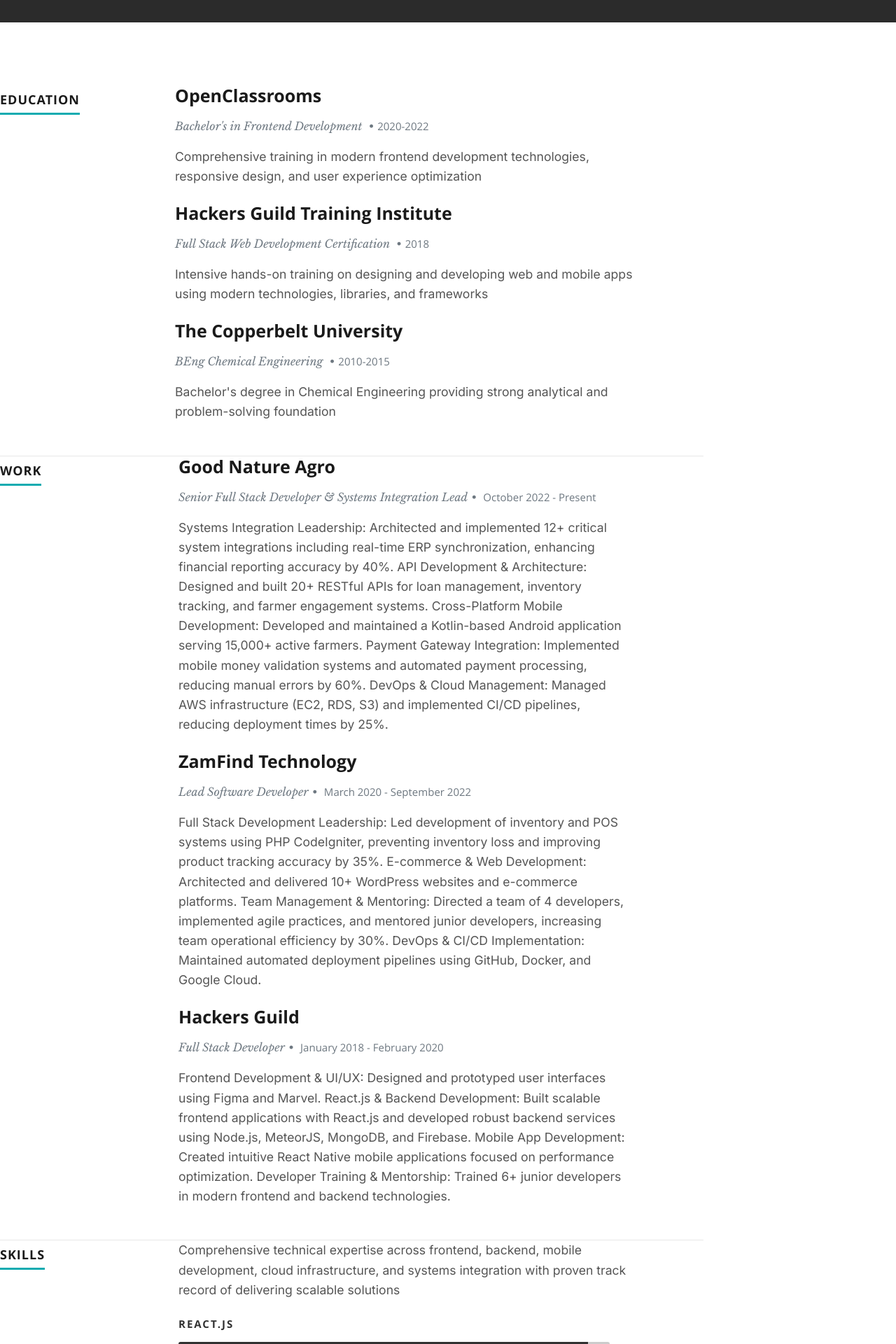
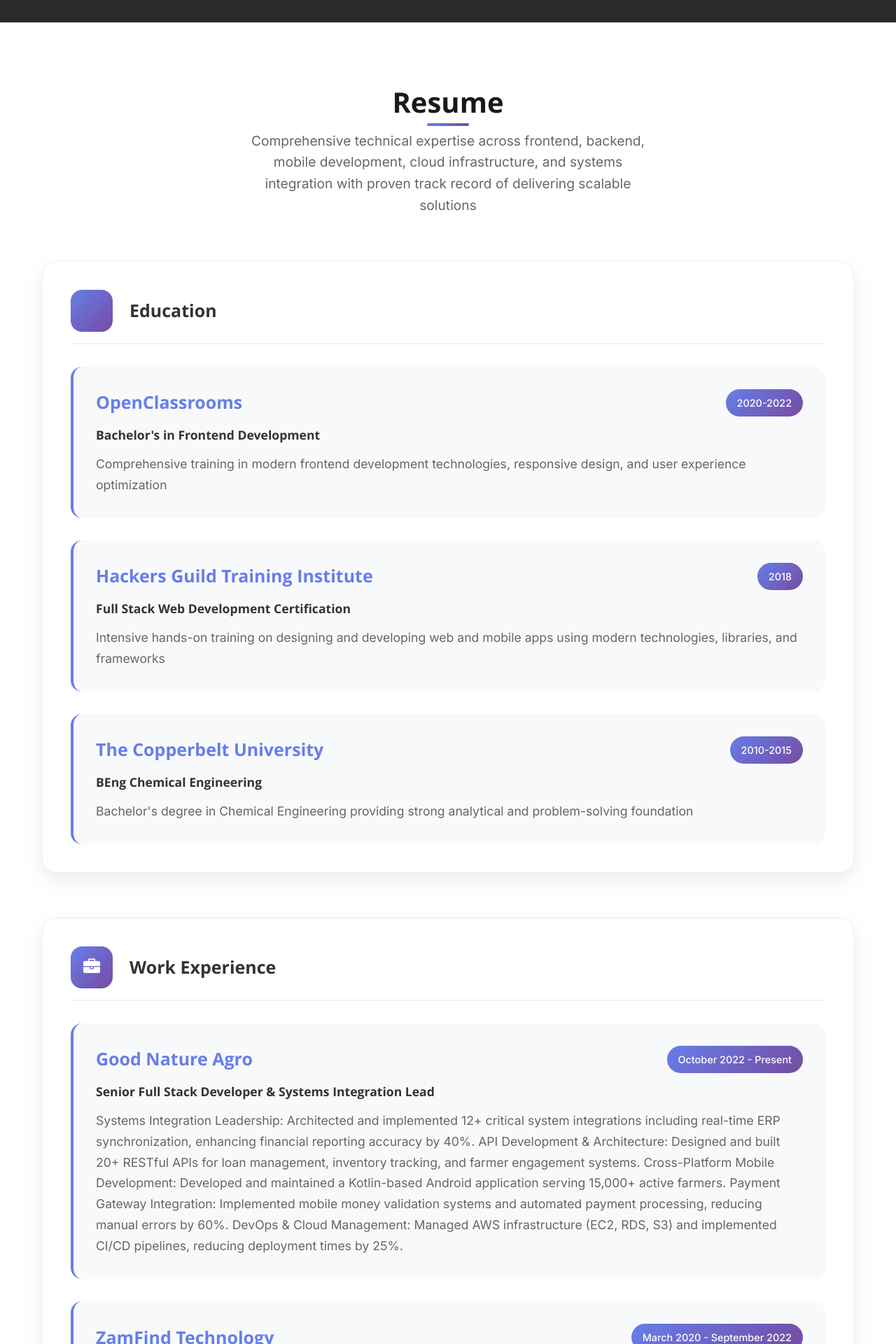
Before and after one commit to DamianoSilverhand/DamianoSilverhand.github.io, a React (Create React App) app: page / in a window 1280 px wide. Shown: the part 1640-3560 px from the top of the page at 70% size. Built offline with nearby package versions, Linux system fonts and the light colour scheme.

Commit message:
Update Resume.js with modern layout, certifications section, and improved work experience display

```diff
--- a/src/Components/Resume.js
+++ b/src/Components/Resume.js
@@ -6,68 +6,114 @@
     if(this.props.data){
       var skillmessage = this.props.data.skillmessage;
       var education = this.props.data.education.map(function(education){
-        return <div key={education.school}><h3>{education.school}</h3>
-        <p className="info">{education.degree} <span>&bull;</span><em className="date">{education.graduated}</em></p>
-        <p>{education.description}</p></div>
+        return (
+          <div key={education.school} className="resume-item">
+            <div className="resume-item-header">
+              <h3>{education.school}</h3>
+              <span className="resume-item-date">{education.graduated}</span>
+            </div>
+            <h4 className="resume-item-title">{education.degree}</h4>
+            <p className="resume-item-description">{education.description}</p>
+          </div>
+        )
       })
       var work = this.props.data.work.map(function(work){
-        return <div key={work.company}><h3>{work.company}</h3>
-            <p className="info">{work.title}<span>&bull;</span> <em className="date">{work.years}</em></p>
-            <p>{work.description}</p>
+        return (
+          <div key={work.company} className="resume-item">
+            <div className="resume-item-header">
+              <h3>{work.company}</h3>
+              <span className="resume-item-date">{work.years}</span>
             </div>
+            <h4 className="resume-item-title">{work.title}</h4>
+            <p className="resume-item-description">{work.description}</p>
+          </div>
+        )
       })
-      var skills = this.props.data.skills.map(function(skills){
-        var className = 'bar-expand '+skills.name.toLowerCase();
-        return <li key={skills.name}><span style={{width:skills.level}}className={className}></span><em>{skills.name}</em></li>
+      var skills = this.props.data.skills.map(function(skill){
+        return (
+          <div key={skill.name} className="skill-item">
+            <div className="skill-info">
+              <span className="skill-name">{skill.name}</span>
+              <span className="skill-level">{skill.level}</span>
+            </div>
+            <div className="skill-bar">
+              <div className="skill-progress" style={{width: skill.level}}></div>
+            </div>
+          </div>
+        )
       })
+
+      var certifications = this.props.data.certifications ? this.props.data.certifications.map(function(certification){
+        return (
+          <div key={certification.name} className="certification-item">
+            <div className="certification-header">
+              <h4>{certification.name}</h4>
+              <span className="certification-category">{certification.category}</span>
+            </div>
+          </div>
+        )
+      }) : null;
     }
 
     return (
-      <section id="resume">
-
-      <div className="row education">
-         <div className="three columns header-col">
-            <h1><span>Education</span></h1>
+      <section id="resume" className="resume-section">
+        <div className="container">
+          <div className="section-header">
+            <h2>Resume</h2>
+            <p>{skillmessage}</p>
           </div>
 
-         <div className="nine columns main-col">
-            <div className="row item">
-               <div className="twelve columns">
+          <div className="resume-content">
+            {/* Education Section */}
+            <div className="resume-section-group">
+              <div className="resume-section-header">
+                <div className="section-icon">
+                  <i className="fa fa-graduation-cap"></i>
+                </div>
+                <h3>Education</h3>
+              </div>
+              <div className="resume-items">
                 {education}
               </div>
             </div>
+
+            {/* Work Experience Section */}
+            <div className="resume-section-group">
+              <div className="resume-section-header">
+                <div className="section-icon">
+                  <i className="fa fa-briefcase"></i>
                 </div>
+                <h3>Work Experience</h3>
               </div>
-
-
-      <div className="row work">
-
-         <div className="three columns header-col">
-            <h1><span>Work</span></h1>
-         </div>
-
-         <div className="nine columns main-col">
+              <div className="resume-items">
                 {work}
               </div>
             </div>
 
-
-
-      <div className="row skill">
-
-         <div className="three columns header-col">
-            <h1><span>Skills</span></h1>
+            {/* Skills Section */}
+            <div className="resume-section-group">
+              <div className="resume-section-header">
+                <div className="section-icon">
+                  <i className="fa fa-code"></i>
+                </div>
+                <h3>Skills & Expertise</h3>
+              </div>
+              <div className="skills-container">
+                {skills}
+              </div>
             </div>
 
-         <div className="nine columns main-col">
-
-            <p>{skillmessage}
-            </p>
-
-				<div className="bars">
-				   <ul className="skills">
-					  {skills}
-					</ul>
+            {/* Certifications Section */}
+            <div className="resume-section-group">
+              <div className="resume-section-header">
+                <div className="section-icon">
+                  <i className="fa fa-certificate"></i>
+                </div>
+                <h3>Certifications</h3>
+              </div>
+              <div className="certifications-container">
+                {certifications}
+              </div>
             </div>
           </div>
         </div>
```
Lines whose indentation alone changed are shown as unchanged.
